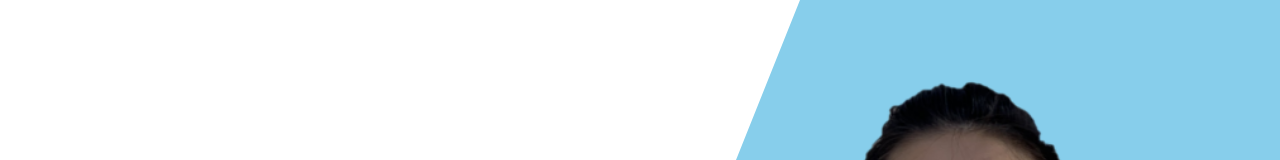
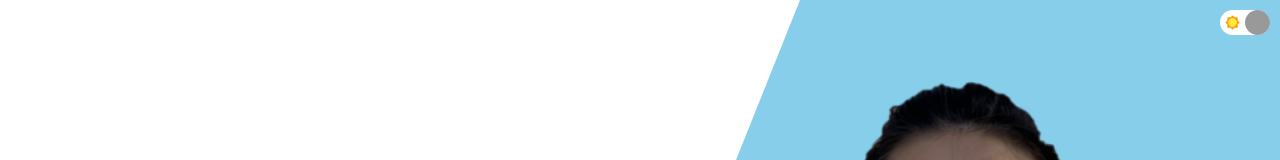
Before and after one commit to AlexsGan/AlexsGan.github.io, a React (Create React App) app: page / in a window 1280 px wide. Shown: the top 160 px of the page. Built offline with nearby package versions, Linux system fonts and the light colour scheme.

Commit message:
added context api for darkmode

```diff
--- a/src/App.jsx
+++ b/src/App.jsx
@@ -1,10 +1,21 @@
+import { useContext } from "react";
 import About from "./components/about/about";
 import Contact from "./components/contact/contact";
 import Intro from "./components/intro/intro";
+import Toggle from "./components/toggle/toggle";
+import { ThemeContext } from "./context";
 
 const App = () => {
+  const theme = useContext(ThemeContext)
+  const darkMode = theme.state.darkMode;
   return (
-    <div>
+    <div
+      style={{
+        backgroundColor: darkMode ? "#222" : "white",
+        color: darkMode && "white",
+      }}
+    >
+      <Toggle />
       <Intro/>
       {/* <About/> */}
       <Contact/>
--- a/src/components/intro/intro.css
+++ b/src/components/intro/intro.css
@@ -18,20 +18,20 @@
 .i-left-wrapper{
     padding: 50px;
     height: 50%;
-    background-color: white;
+    /* background-color: white; */
     display: flex;
     flex-direction: column;
     justify-content: space-between;
 }
 
-.i-right-wrapper{
+/* .i-right-wrapper{
     padding: 0px;
     height: 100%;
     background-color: white;
     display: flex;
     flex-direction: column;
     justify-content: space-between;
-}
+} */
 
 .i-intro{
     font-size: 30px;
@@ -72,7 +72,7 @@
     font-size: 30px;
     font-weight: bold;
     color: skyblue;
-    background-color: white;
+    /* background-color: white; */
     display: flex;
     align-items: center;
 }
--- a/src/components/intro/intro.jsx
+++ b/src/components/intro/intro.jsx
@@ -16,7 +16,6 @@
                             <div className="i-title-item">Swimmer</div>
                         </div>
                     </div>
-                    {/* <svg></svg> */}
                     <p className="i-desc">
                     I am a passionate student enrolled in the Computer Science Specialist program at the University of Toronto. I love working in fast-paced environments and I constantly seek opportunities that help me become a better software engineer.
                     </p>
@@ -24,9 +23,7 @@
             </div>
             <div className="i-right">
                 <div className="i-bg"></div>
-                {/* <div className="i-right-wrapper"> */}
-                    <img src={Me} alt="" className="i-img" />
-                {/* </div> */}
+                <img src={Me} alt="" className="i-img" />
             </div>
         </div>
     )
--- /dev/null
+++ b/src/components/toggle/toggle.css
@@ -0,0 +1,28 @@
+.t{
+    width: 50px;
+    height: 25px;
+    border-radius: 20px;
+    border: 1pz solid #999;
+    background-color: white;
+    position: fixed;
+    top: 10px;
+    right: 10px;
+    z-index: 999;
+    display: flex;
+    align-items: center;
+    justify-content: space-around;
+}
+
+.t-icon{
+    width: 15px;
+    height: 15px;
+}
+
+.t-button{
+    width: 25px;
+    height: 25px;
+    border-radius: 50%;
+    background-color: #999;
+    position: absolute;
+    cursor: pointer;
+}
--- /dev/null
+++ b/src/components/toggle/toggle.jsx
@@ -0,0 +1,25 @@
+import "./toggle.css"
+import Sun from "../../img/sun.png"
+import Moon from "../../img/moon.png"
+import { useContext } from "react"
+import { ThemeContext } from "../../context"
+
+const Toggle = () => {
+    const theme = useContext(ThemeContext);
+    const handleClick = () => {
+        theme.dispatch({type: "TOGGLE"});
+    };
+    return (
+        <div className="t">
+            <img src={Sun} alt="" className="t-icon" />
+            <img src={Moon}alt="" className="t-icon" />
+            <div
+            className="t-button"
+            onClick={handleClick}
+            style={{left: theme.state.darkMode ? 0 : 25}}
+            ></div>
+        </div>
+    )
+}
+
+export default Toggle
--- /dev/null
+++ b/src/context.js
@@ -0,0 +1,21 @@
+import { createContext, useReducer } from "react";
+
+export const ThemeContext = createContext();
+
+const INITIAL_STATE = { darkMode: false };
+
+const themeReducer = (state, action) => {
+    switch (action.type){
+        case "TOGGLE":
+            return { darkMode: !state.darkMode};
+        default:
+            return state;
+    }
+};
+
+export const ThemeProvider = (props) => {
+    const [state, dispatch] = useReducer(themeReducer, INITIAL_STATE);
+    return (
+        <ThemeContext.Provider value={{state, dispatch}}>{props.children}</ThemeContext.Provider>
+    )
+}
--- a/src/index.js
+++ b/src/index.js
@@ -1,10 +1,13 @@
 import React from 'react';
 import ReactDOM from 'react-dom';
 import App from './App';
+import { ThemeProvider } from './context';
 
 ReactDOM.render(
   <React.StrictMode>
-    <App />
+    <ThemeProvider>
+      <App />
+    </ThemeProvider>
   </React.StrictMode>,
   document.getElementById('root')
 );
```
Also changed, not shown: src/img/moon.png (added), src/img/sun.png (added).
